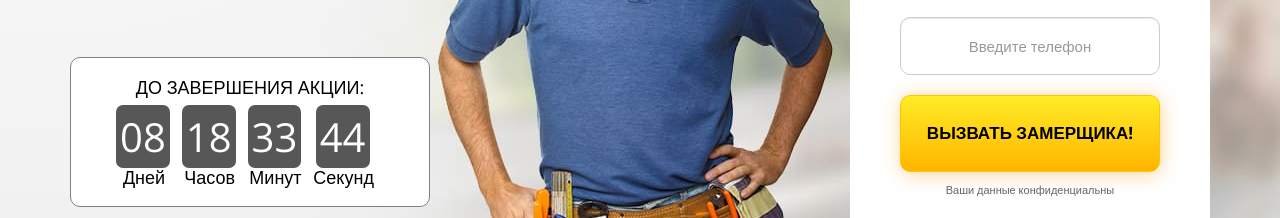
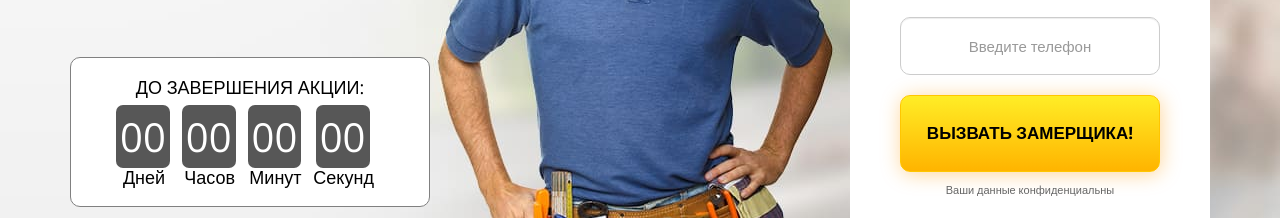
Before and after one commit to oleg-kabolov/VldOkna, a website built with webpack: page src/index.html in a window 1280 px wide. Shown: the part 5213-5431 px from the top of the page. Built offline with nearby package versions, Linux system fonts and the light colour scheme.

Commit message:
timer module

```diff
--- a/src/assets/css/style.css
+++ b/src/assets/css/style.css
@@ -1089,9 +1089,6 @@
   background: url(../img/modal_calc/check.png) center center no-repeat;
 }
 
-.no-background {
-}
-
 .checkbox-custom[id="warm"]::before {
   background: url(../img/modal_calc/check_warm.png) center center no-repeat;
 }
--- a/src/js/main.js
+++ b/src/js/main.js
@@ -8,9 +8,12 @@
 import modals from "./modules/modals";
 import tabs from "./modules/tabs";
 import forms from "./modules/forms";
+import timer from "./modules/timer";
 
 window.addEventListener("DOMContentLoaded", () => {
   "use strict";
+
+  let deadline = "2026-04-09";
   modals();
   tabs(".glazing_slider", ".glazing_block", ".glazing_content", "active");
   tabs(
@@ -27,4 +30,5 @@
     "inline-block",
   );
   forms();
+  timer(".container1", deadline);
 });
--- /dev/null
+++ b/src/js/modules/timer.js
@@ -0,0 +1,58 @@
+const timer = (id, deadline) => {
+  const addZero = (num) => {
+    if (num <= 9) {
+      return "0" + num;
+    } else {
+      return num;
+    }
+  };
+
+  const getTimeRemaining = (endtime) => {
+    const t = Date.parse(endtime) - Date.parse(new Date()),
+      seconds = Math.floor((t / 1000) % 60),
+      minutes = Math.floor((t / 1000 / 60) % 60),
+      hours = Math.floor((t / (1000 * 60 * 60)) % 24),
+      days = Math.floor(t / (1000 * 60 * 60 * 24));
+
+    return {
+      total: t,
+      days: days,
+      hours: hours,
+      minutes: minutes,
+      seconds: seconds,
+    };
+  };
+
+  const setClock = (selector, endtime) => {
+    const timer = document.querySelector(selector),
+      days = timer.querySelector("#days"),
+      hours = timer.querySelector("#hours"),
+      minutes = timer.querySelector("#minutes"),
+      seconds = timer.querySelector("#seconds"),
+      timeInterval = setInterval(updateClock, 1000);
+
+    updateClock();
+
+    function updateClock() {
+      const t = getTimeRemaining(endtime);
+
+      days.textContent = addZero(t.days);
+      hours.textContent = addZero(t.hours);
+      minutes.textContent = addZero(t.minutes);
+      seconds.textContent = addZero(t.seconds);
+
+      if (t.total <= 0) {
+        days.textContent = "00";
+        hours.textContent = "00";
+        minutes.textContent = "00";
+        seconds.textContent = "00";
+
+        clearInterval(timeInterval);
+      }
+    }
+  };
+
+  setClock(id, deadline);
+};
+
+export default timer;
```
Also changed, not shown: dist/index.html, 2 other files.
